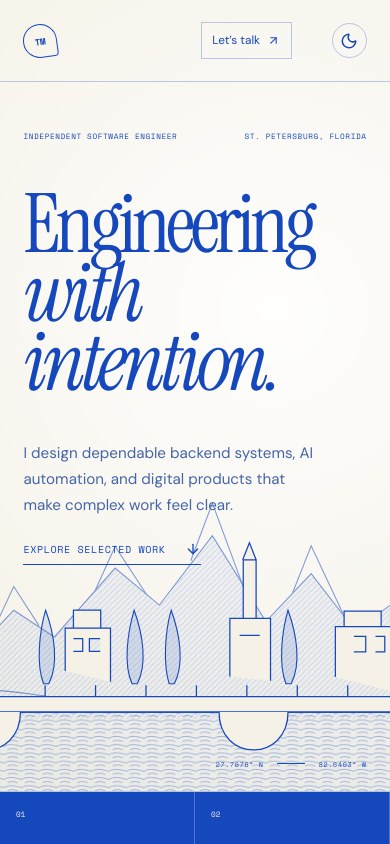
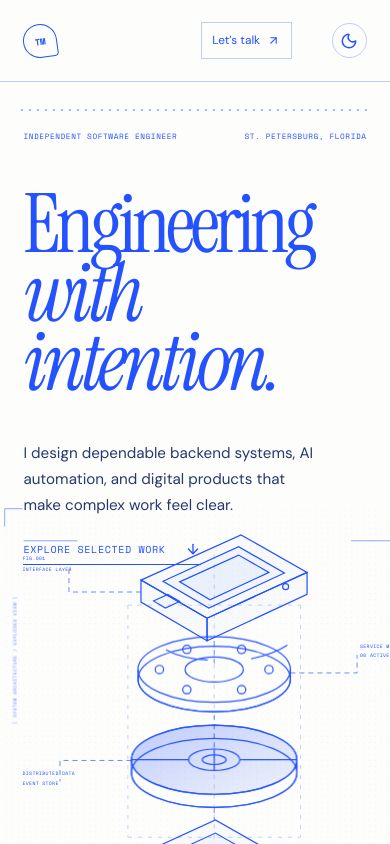
Before and after one commit to tcmarkfeld/personal-site-vite, a React (Vite) app: page / in a window 390 px wide. Shown: the top 844 px of the page. Built offline with nearby package versions, Linux system fonts and the light colour scheme.

Commit message:
Rework design around technical hologram diagrams
Co-authored-by: Timothy Markfeld <tcmarkfeld@users.noreply.github.com>

```diff
--- a/src/pages/Home/Home.css
+++ b/src/pages/Home/Home.css
@@ -1,18 +1,16 @@
 @import url('https://fonts.googleapis.com/css2?family=DM+Sans:wght@400;500;600&family=Instrument+Serif:ital@0;1&family=Space+Mono:wght@400;700&display=swap');
 
 .portfolio {
-  --paper: #f5f1e6;
-  --ink: #1648bd;
-  --ink-rgb: 22, 72, 189;
-  --muted: #4465a8;
+  --paper: #fdfdfb;
+  --ink: #2452ff;
+  --ink-rgb: 36, 82, 255;
+  --muted: #26396f;
   --line: rgba(var(--ink-rgb), 0.28);
-  --wash: #e9e9df;
+  --wash: #f8f9ff;
   min-height: 100vh;
   overflow: clip;
   color: var(--ink);
-  background:
-    radial-gradient(circle at 70% 5%, rgba(255, 255, 255, 0.92), transparent 32rem),
-    var(--paper);
+  background: var(--paper);
   font-family: 'DM Sans', sans-serif;
   font-weight: 400;
   line-height: 1.5;
@@ -162,20 +160,33 @@
 
 .folio-hero {
   position: relative;
-  min-height: min(820px, calc(100vh - 98px));
+  min-height: max(790px, calc(100vh - 98px));
   padding-top: clamp(3.5rem, 8vh, 6.5rem);
   overflow: hidden;
   border-bottom: 1px solid var(--line);
 }
 
+.folio-hero::before {
+  position: absolute;
+  top: 1.5rem;
+  right: 4.5vw;
+  left: 4.5vw;
+  height: 10px;
+  opacity: 0.42;
+  background-image: radial-gradient(circle, var(--ink) 1px, transparent 1.25px);
+  background-size: 8px 8px;
+  content: '';
+}
+
 .hero-copy {
   position: relative;
   z-index: 2;
+  width: 48%;
 }
 
 .hero-kicker {
   display: flex;
-  width: min(100%, 700px);
+  width: 100%;
   justify-content: space-between;
   gap: 2rem;
   font: 0.61rem 'Space Mono', monospace;
@@ -184,10 +195,10 @@
 }
 
 .portfolio h1 {
-  max-width: 1000px;
+  max-width: 650px;
   margin-top: clamp(2.4rem, 6vh, 5rem);
   font-family: 'Instrument Serif', Georgia, serif;
-  font-size: clamp(4.6rem, 10vw, 10rem);
+  font-size: clamp(4.6rem, 7vw, 7.4rem);
   font-weight: 400;
   letter-spacing: -0.055em;
   line-height: 0.78;
@@ -200,7 +211,7 @@
 }
 
 .portfolio h1 em {
-  margin-left: 8vw;
+  margin-left: 3vw;
 }
 
 .folio-intro {
@@ -208,7 +219,7 @@
   width: min(100%, 390px);
   gap: 1.4rem;
   margin-top: clamp(2.5rem, 7vh, 5rem);
-  margin-left: min(8vw, 110px);
+  margin-left: min(3vw, 44px);
 }
 
 .folio-intro p {
@@ -237,93 +248,86 @@
   transform: translateY(4px);
 }
 
-.hero-landscape {
+.hero-schematic {
   position: absolute;
-  right: -3%;
-  bottom: -1px;
-  width: 78%;
-  height: 61%;
+  top: 3.2rem;
+  right: 1.5vw;
+  bottom: auto;
+  width: min(56vw, 760px);
+  height: min(78vw, 760px);
   color: var(--ink);
   pointer-events: none;
 }
 
-.hero-landscape path,
-.hero-landscape rect {
+.hero-schematic path,
+.hero-schematic rect,
+.hero-schematic ellipse,
+.hero-schematic circle {
   vector-effect: non-scaling-stroke;
 }
 
-.land-faint {
-  fill: rgba(var(--ink-rgb), 0.04);
-  stroke: none;
+.schematic-grid {
+  fill: url('#draft-grid');
+  opacity: 0.2;
 }
 
-.land-hatch {
-  fill: url('#hatch');
-  opacity: 0.3;
+.draft-marks,
+.schematic-guides,
+.schematic-layer,
+.schematic-connectors {
+  fill: none;
+  stroke: currentColor;
+  stroke-width: 1;
 }
 
-#hatch path,
-#water path {
-  fill: none;
-  stroke: currentColor;
-  stroke-width: 0.65;
+.draft-marks {
+  opacity: 0.5;
 }
 
-.land-lines,
-.land-buildings,
-.cypress,
-.bridge {
-  fill: none;
-  stroke: currentColor;
-  stroke-width: 1.1;
+.schematic-guides {
+  opacity: 0.25;
+  stroke-dasharray: 4 6;
 }
 
-.land-lines {
-  opacity: 0.52;
+.schematic-layer {
+  stroke-width: 1.2;
 }
 
-.land-buildings {
-  fill: var(--paper);
-  stroke-width: 1.25;
+.top-layer path,
+.base-layer path {
+  fill: rgba(var(--ink-rgb), 0.025);
 }
 
-.cypress {
-  fill: rgba(var(--ink-rgb), 0.12);
+.service-ring {
+  animation: schematic-float 5s ease-in-out infinite;
 }
 
-.land-water {
-  fill: url('#water');
-  opacity: 0.55;
+.data-disk {
+  animation: schematic-float 5s ease-in-out -2.5s infinite;
 }
 
-.bridge {
-  fill: var(--paper);
-  stroke-width: 1.25;
+.schematic-connectors {
+  opacity: 0.66;
+  stroke-dasharray: 5 4;
 }
 
-.hero-coordinate {
-  position: absolute;
-  right: 4.5vw;
-  bottom: 1.4rem;
-  z-index: 3;
-  display: flex;
-  align-items: center;
-  gap: 0.85rem;
-  font: 0.52rem 'Space Mono', monospace;
-  letter-spacing: 0.1em;
+.schematic-labels,
+.side-label {
+  fill: currentColor;
+  font: 8px 'Space Mono', monospace;
+  letter-spacing: 0.08em;
 }
 
-.hero-coordinate i {
-  width: 28px;
-  height: 1px;
-  background: currentColor;
+.side-label {
+  opacity: 0.65;
 }
 
 .focus-strip {
   display: grid;
   grid-template-columns: repeat(4, 1fr);
-  color: var(--paper);
-  background: var(--ink);
+  color: var(--ink);
+  background: var(--paper);
+  border-bottom: 1px solid var(--line);
 }
 
 .focus-strip > span {
@@ -332,7 +336,7 @@
   align-items: flex-end;
   gap: 1rem;
   padding: 1.4rem max(1.4rem, 3vw);
-  border-right: 1px solid rgba(255, 255, 255, 0.24);
+  border-right: 1px solid var(--line);
   font-family: 'Instrument Serif', serif;
   font-size: clamp(1.05rem, 1.6vw, 1.45rem);
 }
@@ -477,13 +481,16 @@
 }
 
 .experience-section {
-  color: var(--paper);
-  background: var(--ink);
+  color: var(--ink);
+  background:
+    radial-gradient(circle, rgba(var(--ink-rgb), .2) .8px, transparent 1px),
+    var(--paper);
+  background-size: 10px 10px;
 }
 
 .experience-section .section-topline,
 .experience-section .job {
-  border-color: rgba(255, 255, 255, 0.25);
+  border-color: var(--line);
 }
 
 .experience-section h2 {
@@ -606,10 +613,9 @@
   overflow: hidden;
   color: var(--ink);
   background:
-    linear-gradient(var(--line) 1px, transparent 1px),
-    linear-gradient(90deg, var(--line) 1px, transparent 1px),
+    radial-gradient(circle, rgba(var(--ink-rgb), .28) .8px, transparent 1px),
     var(--wash);
-  background-size: 28px 28px;
+  background-size: 9px 9px;
 }
 
 .project-visual::after {
@@ -887,8 +893,9 @@
   display: flex;
   justify-content: space-between;
   padding-block: 1.8rem;
-  color: var(--paper);
-  background: var(--ink);
+  color: var(--ink);
+  background: var(--paper);
+  border-top: 1px solid var(--line);
   font: 0.52rem 'Space Mono', monospace;
   letter-spacing: 0.08em;
 }
@@ -901,6 +908,11 @@
 
 @keyframes slow-spin {
   to { transform: rotate(360deg); }
+}
+
+@keyframes schematic-float {
+  0%, 100% { transform: translateY(0); }
+  50% { transform: translateY(-7px); }
 }
 
 @media (prefers-reduced-motion: reduce) {
@@ -919,12 +931,18 @@
   }
 
   .folio-hero {
-    min-height: 760px;
+    min-height: 850px;
   }
 
-  .hero-landscape {
-    width: 115%;
-    height: 50%;
+  .hero-copy {
+    width: 52%;
+  }
+
+  .hero-schematic {
+    top: 7rem;
+    right: -12vw;
+    width: 68vw;
+    height: 68vw;
   }
 
   .focus-strip {
@@ -933,7 +951,7 @@
 
   .focus-strip > span {
     min-height: 95px;
-    border-bottom: 1px solid rgba(255,255,255,.24);
+    border-bottom: 1px solid var(--line);
   }
 
   .about-layout {
@@ -985,7 +1003,7 @@
   }
 
   .folio-hero {
-    min-height: 710px;
+    min-height: 950px;
     padding-top: 3rem;
   }
 
@@ -1009,15 +1027,15 @@
     margin-left: 0;
   }
 
-  .hero-landscape {
-    right: -55%;
-    width: 190%;
-    height: 43%;
+  .hero-copy {
+    width: 100%;
   }
 
-  .hero-coordinate {
-    right: 6vw;
-    font-size: 0.42rem;
+  .hero-schematic {
+    top: 410px;
+    right: -13vw;
+    width: 116vw;
+    height: 116vw;
   }
 
   .focus-strip > span {
--- a/src/pages/Home/Home.tsx
+++ b/src/pages/Home/Home.tsx
@@ -79,7 +79,7 @@ const experience = [
 
 export const Home = () => {
   const [dark, setDark] = useState(
-    () => document.documentElement.dataset.theme === 'dark',
+    false,
   );
 
   useEffect(() => {
@@ -143,12 +143,7 @@ export const Home = () => {
               </a>
             </div>
           </div>
-          <Landscape className="hero-landscape" />
-          <div className="hero-coordinate" aria-hidden="true">
-            <span>27.7676° N</span>
-            <i />
-            <span>82.6403° W</span>
-          </div>
+          <SystemSchematic className="hero-schematic" />
         </section>
 
         <div className="focus-strip" aria-label="Specialties">
@@ -395,47 +390,87 @@ export const Home = () => {
   );
 };
 
-function Landscape({ className }: { className?: string }) {
+function SystemSchematic({ className }: { className?: string }) {
   return (
     <svg
       aria-hidden="true"
       className={className}
-      viewBox="0 0 1440 640"
-      preserveAspectRatio="xMidYMax slice"
+      viewBox="0 0 760 760"
     >
       <defs>
-        <pattern id="hatch" width="11" height="11" patternUnits="userSpaceOnUse">
-          <path d="M-3 11 11-3M4 14 14 4" />
+        <pattern id="draft-grid" width="10" height="10" patternUnits="userSpaceOnUse">
+          <circle cx="1" cy="1" r=".65" fill="currentColor" />
         </pattern>
-        <pattern id="water" width="34" height="16" patternUnits="userSpaceOnUse">
-          <path d="M0 8c8-5 17-5 34 0M7 14c6-3 12-3 20 0" />
-        </pattern>
+        <linearGradient id="disk-fill" x1="0" y1="0" x2="1" y2="1">
+          <stop stopColor="currentColor" stopOpacity=".28" />
+          <stop offset="1" stopColor="currentColor" stopOpacity=".06" />
+        </linearGradient>
       </defs>
-      <path className="land-faint" d="M0 427 116 364l83 20 92-97 79 52 118-134 86 72 103-135 104 167 88-93 86 111 95-70 92 90 112-46 116 80v259H0Z" />
-      <path className="land-hatch" d="M0 427 116 364l83 20 92-97 79 52 118-134 86 72 103-135 104 167 88-93 86 111 95-70 92 90 112-46 116 80v118H0Z" />
-      <g className="land-lines">
-        <path d="M0 427 116 364l83 20 92-97 79 52 118-134 86 72 103-135 104 167 88-93 86 111 95-70 92 90 112-46 116 80" />
-        <path d="m77 405 53-89 40 49M248 333l43-92 49 76M449 249l39-86 62 95M635 191l42-112 74 200M833 253l36-91 62 132M1044 272l43-80 83 111M1239 313l42-87 59 136" />
-        <path d="M0 462c190-42 311-15 462 10s278-15 422-2 321 52 556-6" />
+      <rect className="schematic-grid" x="28" y="28" width="704" height="704" />
+      <g className="draft-marks">
+        <path d="M28 58V28h30M702 28h30v30M28 702v30h30M702 732h30v-30" />
+        <path d="M60 82h90M610 82h90M60 680h90M610 680h90" />
       </g>
-      <g className="land-buildings">
-        <path d="M112 417v-71h65v57m-54-57 21-28 22 28m-31 71v-34h20v34M391 405v-83h88v104m-72-104v-35h53v35m-1 20h-21v25h21m-52-25h18v25h-18M916 417v-98h112v126m-95-126v-30h72v30m-53 19h23v30h-23m42-30h18v30h-18M1207 430v-77h80v91m-66-91v-27h50v27" />
-        <path d="M711 416v-113h26V189h25v114h28v121m-67-121h55m-42-114 13-33 13 33m-32 147h39" />
+      <g className="schematic-guides">
+        <path d="M380 105v550M235 190v390M525 190v390" />
+        <path d="M235 190h290M235 580h290" />
       </g>
-      <g className="cypress">
-        {[214, 349, 521, 593, 820, 1097, 1163, 1337].map((x, index) => (
-          <path
-            key={x}
-            d={`M${x} 430c-${12 + (index % 3) * 3}-38 -8-102 4-143 17 47 26 105 6 143Z`}
-          />
-        ))}
+      <g className="schematic-layer top-layer">
+        <path d="m257 148 168-76 111 63-168 77Z" />
+        <path d="m257 148 111 64v38l-111-65Z" />
+        <path d="m368 212 168-77v37l-168 78Z" />
+        <path d="m294 150 127-58 77 44-127 59Z" />
+        <path d="m322 151 99-45 51 29-99 46Z" />
+        <path d="m278 183 24-11 20 12-24 11Z" />
+        <circle cx="500" cy="159" r="5" />
       </g>
-      <rect className="land-water" y="463" width="1440" height="177" />
-      <g className="bridge">
-        <path d="M0 455h1440v30H0Z" />
-        <path d="M0 485h1440M58 455v-22m98 22v-22m98 22v-22m98 22v-22m98 22v-22m98 22v-22m98 22v-22m98 22v-22m98 22v-22m98 22v-22m98 22v-22m98 22v-22m98 22v-22m98 22v-22" />
-        <path d="M170 485c0 98 134 98 134 0m386 0c0 98 134 98 134 0m386 0c0 98 134 98 134 0" />
+      <g className="schematic-layer service-ring">
+        <ellipse cx="380" cy="320" rx="128" ry="55" />
+        <ellipse cx="380" cy="304" rx="128" ry="55" />
+        <ellipse cx="380" cy="304" rx="49" ry="21" />
+        <path d="M252 304v16c0 30 57 55 128 55s128-25 128-55v-16" />
+        <path d="M299 271c22 12 46 16 70 17M442 286c25-5 44-12 61-23" />
+        {[0, 1, 2, 3, 4, 5].map((index) => {
+          const angle = (index * Math.PI) / 3;
+          const x = 380 + Math.cos(angle) * 92;
+          const y = 304 + Math.sin(angle) * 39;
+          return <circle key={index} cx={x} cy={y} r="7" />;
+        })}
       </g>
+      <g className="schematic-layer data-disk">
+        <ellipse cx="380" cy="451" rx="139" ry="58" fill="url(#disk-fill)" />
+        <path d="M241 451v22c0 32 62 58 139 58s139-26 139-58v-22" />
+        <ellipse cx="380" cy="473" rx="139" ry="58" />
+        <ellipse cx="380" cy="451" rx="139" ry="58" />
+        <ellipse cx="380" cy="451" rx="43" ry="18" />
+        <ellipse cx="380" cy="451" rx="20" ry="8" />
+        <path d="M380 433v36M241 451h96M423 451h96" />
+      </g>
+      <g className="schematic-layer base-layer">
+        <path d="m249 612 133-61 130 74-133 61Z" />
+        <path d="m249 612 130 74v24l-130-75Z" />
+        <path d="m379 686 133-61v24l-133 61Z" />
+        <path d="m293 614 89-41 86 49-89 41Z" />
+        <path d="M339 620c0-10 18-19 41-19s42 9 42 19-19 19-42 19-41-9-41-19Z" />
+        <circle cx="380" cy="620" r="7" />
+      </g>
+      <g className="schematic-connectors">
+        <path d="M257 168H136v-38M508 304h112v-30M241 451H121v35M512 634h106v42" />
+        <path d="M380 250v38M380 375v58M380 531v20" />
+      </g>
+      <g className="schematic-labels">
+        <text x="58" y="115">FIG.001</text>
+        <text x="58" y="132">INTERFACE LAYER</text>
+        <text x="625" y="262">SERVICE MESH</text>
+        <text x="625" y="278">06 ACTIVE NODES</text>
+        <text x="58" y="476">DISTRIBUTED DATA</text>
+        <text x="58" y="493">EVENT STORE</text>
+        <text x="622" y="691">CLOUD RUNTIME</text>
+        <text x="622" y="708">FAULT TOLERANT</text>
+      </g>
+      <text className="side-label" x="48" y="390" transform="rotate(-90 48 390)">
+        [ SYSTEM ARCHITECTURE / EXPLODED VIEW ]
+      </text>
     </svg>
   );
 }
```
